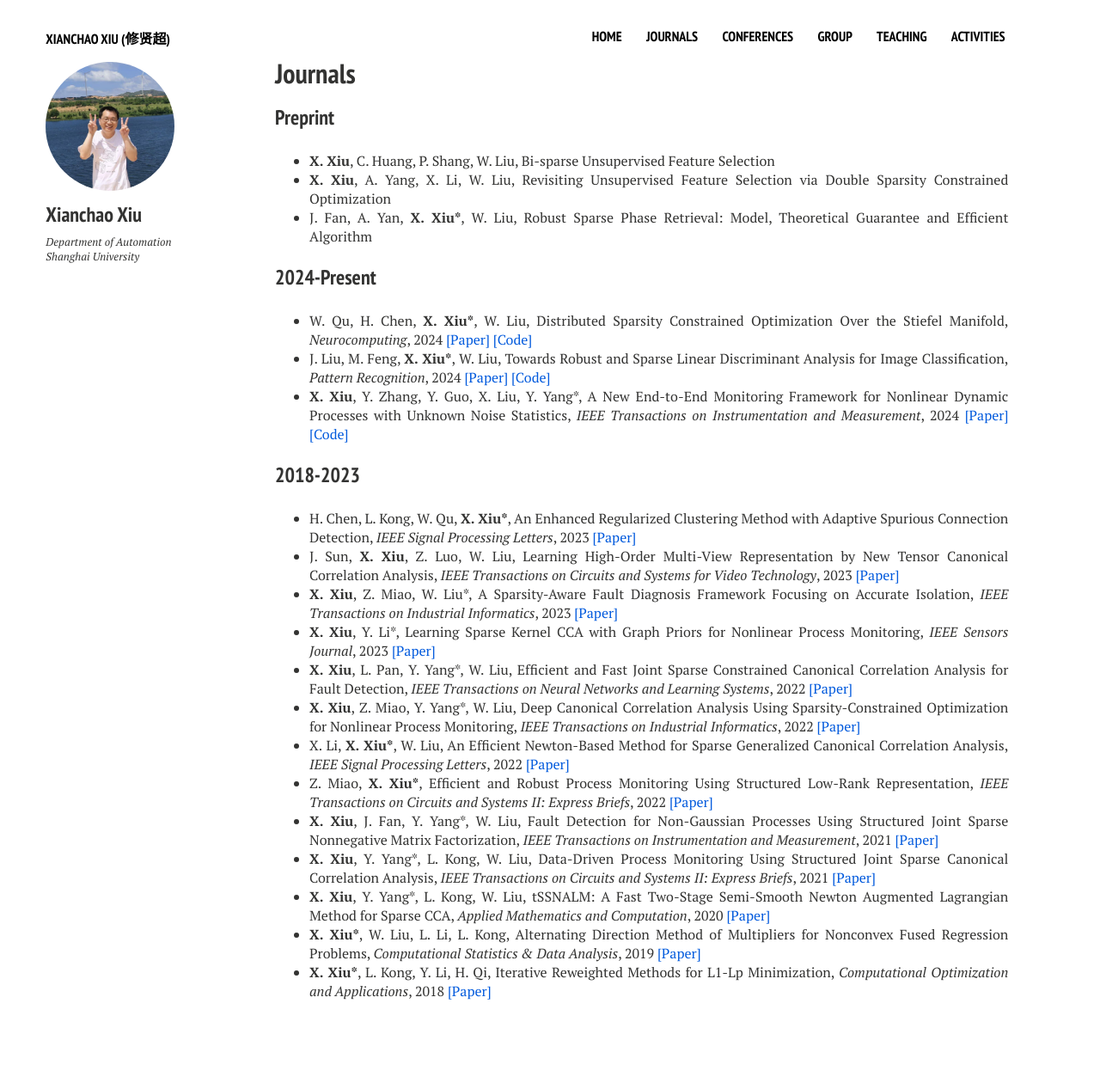
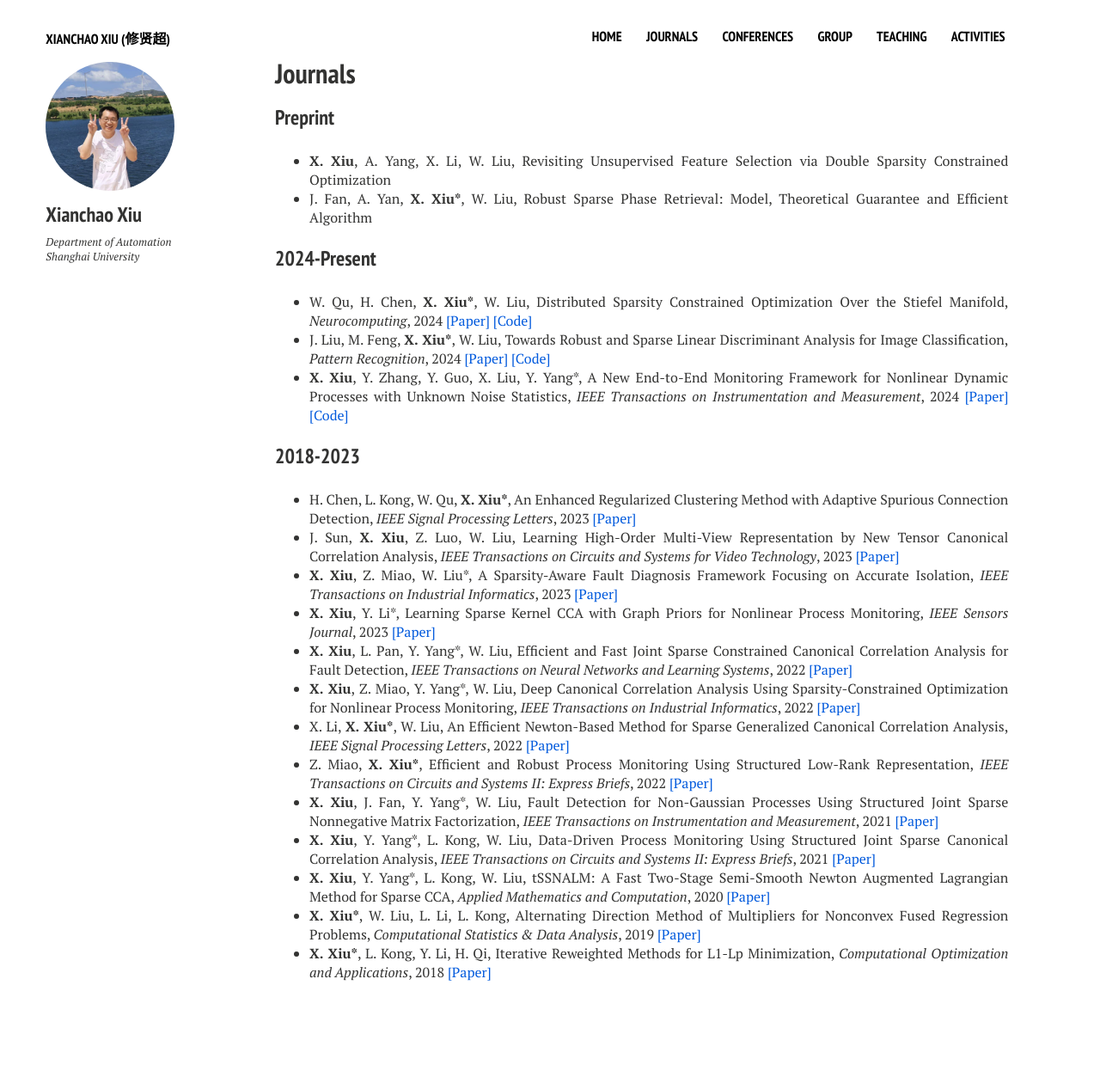
Before and after one commit to xianchaoxiu/xianchaoxiu.github.io, a Jekyll site: the page built from journals/index.md, in a window 1280 px wide. Shown: the whole page at 86% size. Built offline with Jekyll 4.4.1, drawn with Linux system fonts in a browser that asks for light colours; nearby versions of some CDN libraries; after the commit the page ends 1238 px from its top, so only the background shows below that.

Commit message:
Update index.md

```diff
--- a/journals/index.md
+++ b/journals/index.md
@@ -10,7 +10,6 @@ share: false
 
 ### Preprint
 
-* <b>X. Xiu</b>, C. Huang, P. Shang, W. Liu, Bi-sparse Unsupervised Feature Selection <br>
 * <b>X. Xiu</b>, A. Yang, X. Li, W. Liu, Revisiting Unsupervised Feature Selection via Double Sparsity Constrained Optimization <br>
 * J. Fan, A. Yan, <b>X. Xiu*</b>, W. Liu, Robust Sparse Phase Retrieval: Model, Theoretical Guarantee and Efficient Algorithm  <br>
 
```
